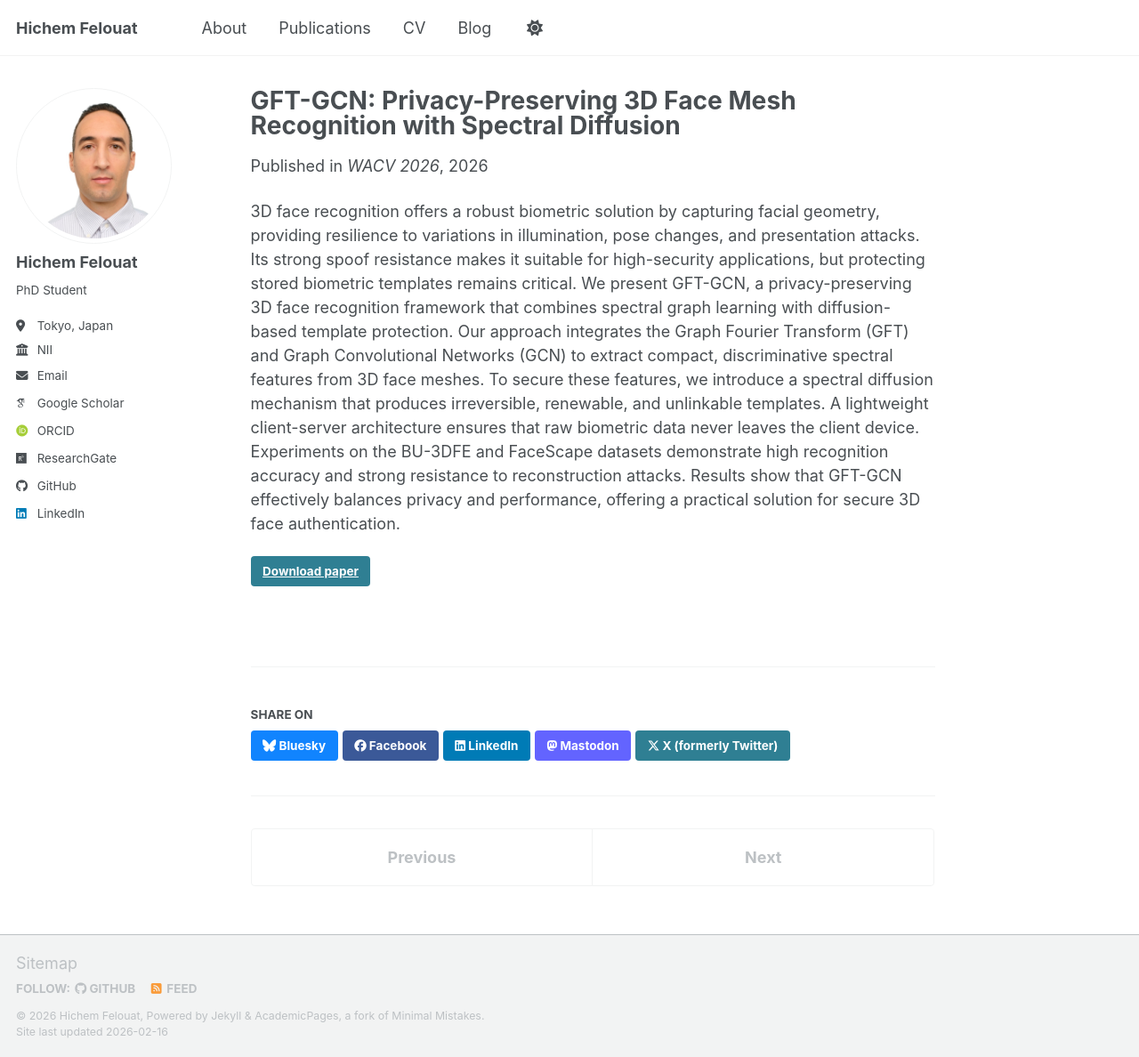
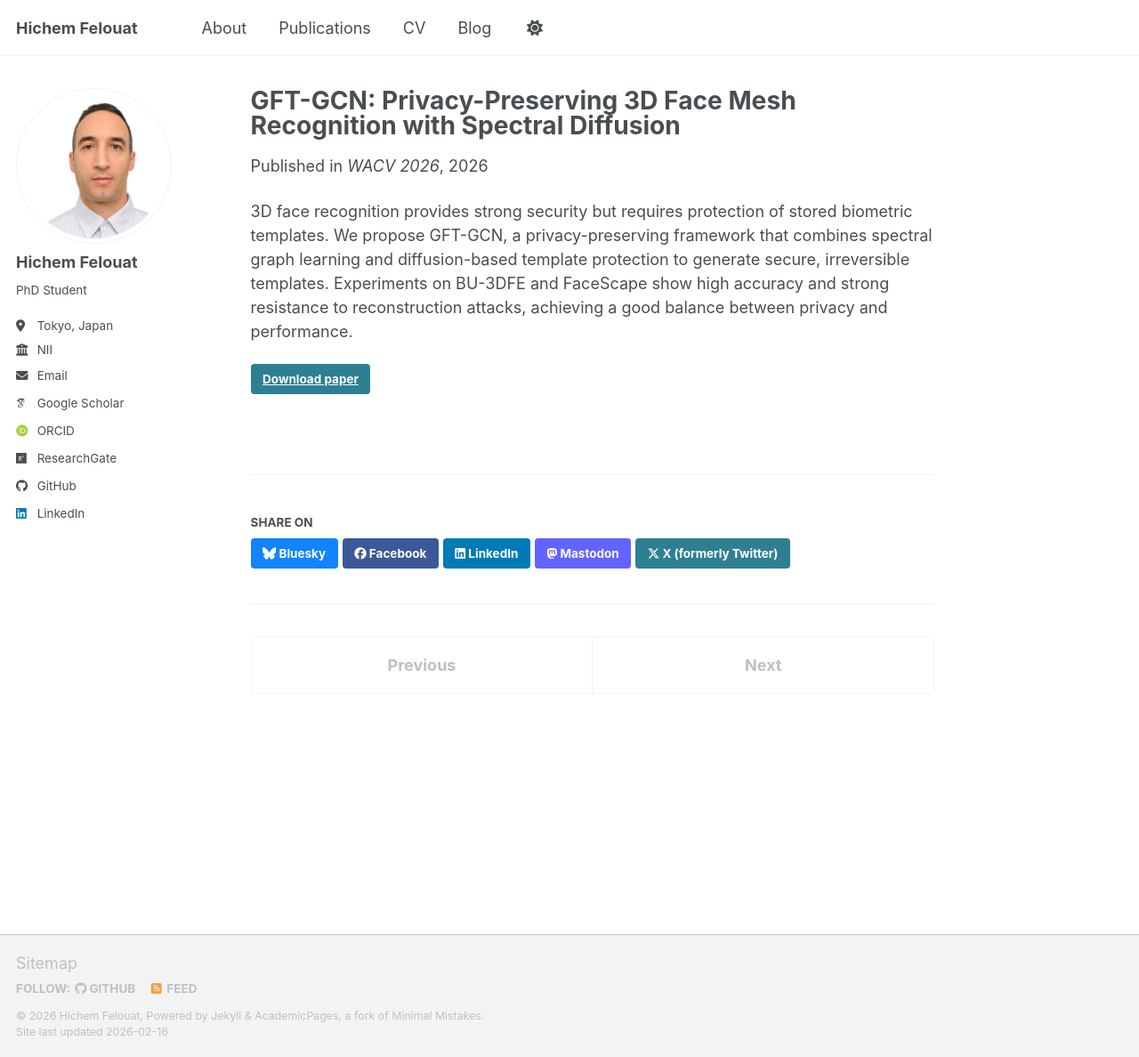
Before and after one commit to hichemfelouat/hichemfelouat.github.io, a Jekyll site: the page built from _publications/2026-01-gft-gcn.md, in a window 1280 px wide and 1188 px high. Shown: the whole window at 89% size. Built offline with Jekyll 4.4.1, drawn with Linux system fonts in a browser that asks for light colours; some web fonts are replaced; a script bundle is joined from its source files by our own code; library files that are not in the unit come from our copies.

Commit message:
Update 2026-01-gft-gcn.md

```diff
--- a/_publications/2026-01-gft-gcn.md
+++ b/_publications/2026-01-gft-gcn.md
@@ -8,6 +8,6 @@ venue: 'WACV 2026'
 paperurl: 'https://arxiv.org/pdf/2511.19958'
 ---
 
-3D face recognition offers a robust biometric solution by capturing facial geometry, providing resilience to variations in illumination, pose changes, and presentation attacks. Its strong spoof resistance makes it suitable for high-security applications, but protecting stored biometric templates remains critical. We present GFT-GCN, a privacy-preserving 3D face recognition framework that combines spectral graph learning with diffusion-based template protection. Our approach integrates the Graph Fourier Transform (GFT) and Graph Convolutional Networks (GCN) to extract compact, discriminative spectral features from 3D face meshes. To secure these features, we introduce a spectral diffusion mechanism that produces irreversible, renewable, and unlinkable templates. A lightweight client-server architecture ensures that raw biometric data never leaves the client device. Experiments on the BU-3DFE and FaceScape datasets demonstrate high recognition accuracy and strong resistance to reconstruction attacks. Results show that GFT-GCN effectively balances privacy and performance, offering a practical solution for secure 3D face authentication.
+3D face recognition provides strong security but requires protection of stored biometric templates. We propose GFT-GCN, a privacy-preserving framework that combines spectral graph learning and diffusion-based template protection to generate secure, irreversible templates. Experiments on BU-3DFE and FaceScape show high accuracy and strong resistance to reconstruction attacks, achieving a good balance between privacy and performance.
 
 [Download paper](https://arxiv.org/pdf/2511.19958){: .btn .btn--primary}
```
